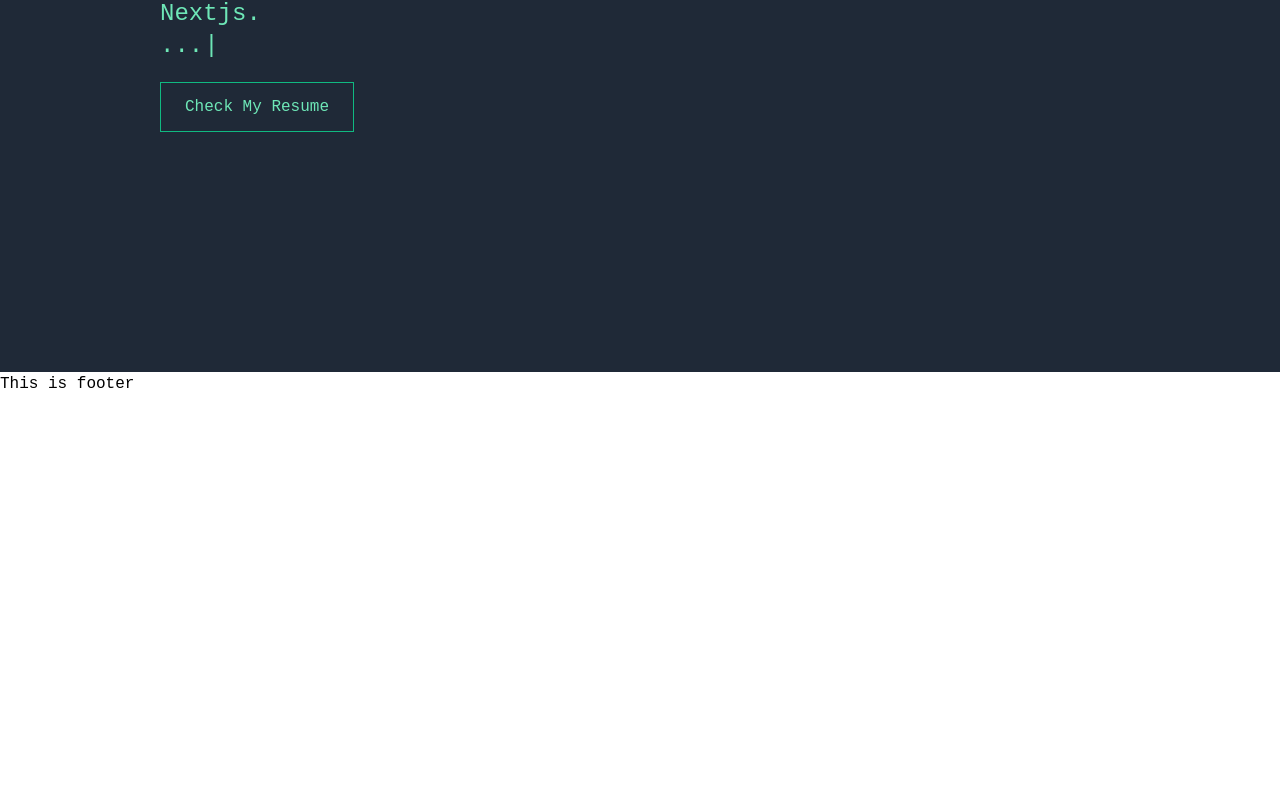
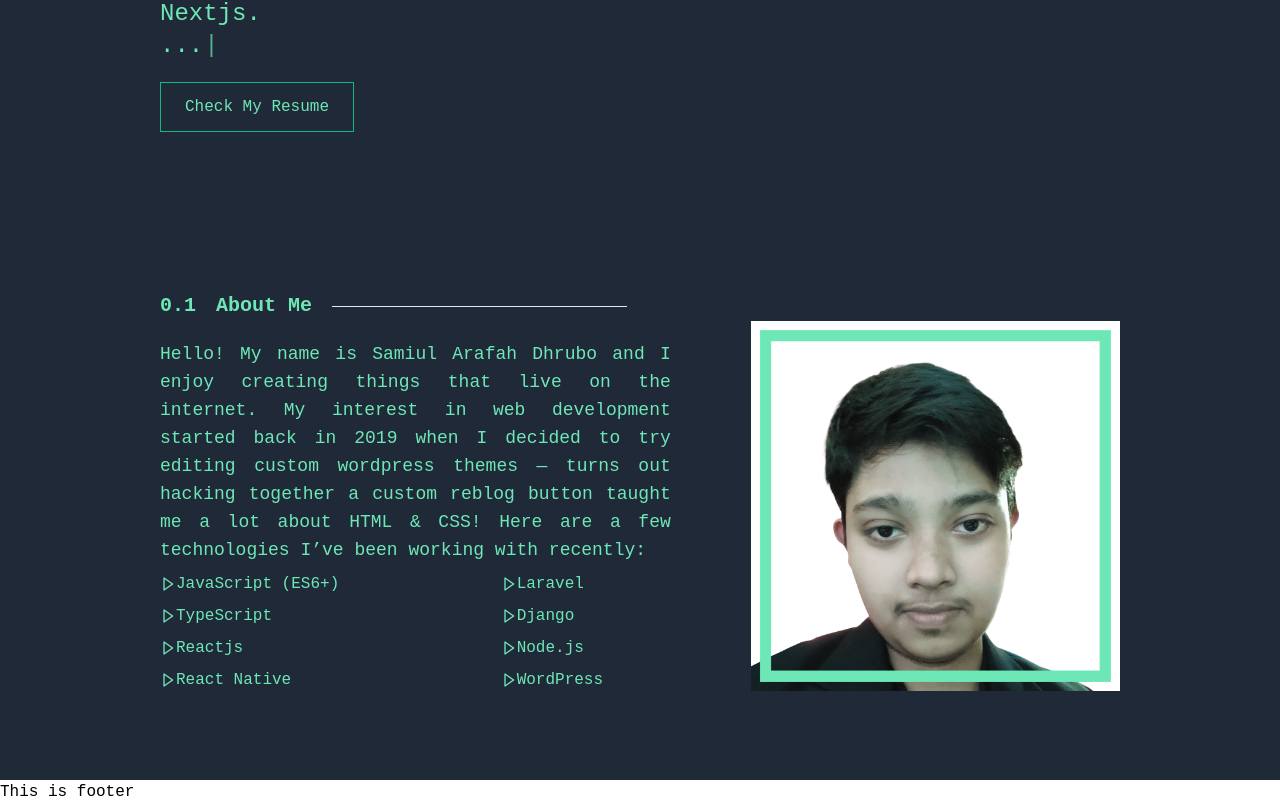
Before and after one commit to arafah-dhrubo/reactjs-portfolio, a React (Create React App) app: page / in a window 1280 px wide. Shown: the part 326-1130 px from the top of the page. Before the commit the page ends 800 px from the top, so only its background shows below. Built offline with nearby package versions, Linux system fonts and the light colour scheme.

Commit message:
Added about section

```diff
--- a/package.json
+++ b/package.json
@@ -9,6 +9,7 @@
     "@testing-library/user-event": "^12.8.3",
     "react": "^17.0.2",
     "react-dom": "^17.0.2",
+    "react-icons": "^4.3.1",
     "react-router-dom": "^6.0.2",
     "react-scripts": "4.0.3",
     "typewriter-effect": "^2.18.2",
--- a/src/components/Home/About/About.js
+++ b/src/components/Home/About/About.js
@@ -1,10 +1,41 @@
 import React from 'react'
-
+import dhrubo from '../../../assets/images/dhrubo.png'
+import { BiRightArrow } from 'react-icons/bi';
 const About = () => {
     return (
-        <div className="bg-gray-800 text-green-300">
-            <div className="container flex items-left justify-center py-20 flex-col">
+        <div className="bg-gray-800 text-green-300 py-20">
+            <div className="">
+                <div className="container items-center flex md:flex-row flex-col w-11/12 md:w-3/4 mx-auto">
+                    <div className="w-full">
+                        <div className="flex mb-5 items-center h-auto">
+                            <p className="font-bold text-xl m-0 p-0">
+                                <span className="mr-5">0.1</span>
+                                About Me
+                            </p>
+                            <hr className="bg-green-100 w-2/4 ml-5" />
+                        </div>
+                        <p className="text-lg text-justify pr-20 ">
+                            Hello! My name is Samiul Arafah Dhrubo and I enjoy creating things that live on the internet. My interest in web development started back in 2019 when I decided to try editing custom wordpress themes — turns out hacking together a custom reblog button taught me a lot about HTML & CSS!
 
+                            Here are a few technologies I’ve been working with recently:
+                        </p>
+                        <div className="flex justify-between w-3/4 mt-2"><ul>
+                            <li class="flex items-center mb-2"><BiRightArrow/>JavaScript (ES6+)</li>
+                            <li class="flex items-center mb-2"><BiRightArrow/>TypeScript</li>
+                            <li class="flex items-center mb-2"><BiRightArrow/>Reactjs</li>
+                            <li class="flex items-center mb-2"><BiRightArrow/>React Native</li>
+                        </ul>
+                            <ul>
+                                <li class="flex items-center mb-2"><BiRightArrow/>Laravel</li>
+                                <li class="flex items-center mb-2"><BiRightArrow/>Django</li>
+                                <li class="flex items-center mb-2"><BiRightArrow/>Node.js</li>
+                                <li class="flex items-center mb-2"><BiRightArrow/>WordPress</li>
+                            </ul></div>
+                    </div>
+                    <div className="mt-5 mb:mt-0">
+                        <img src={dhrubo} alt="Samiul Arafah Dhrubo" />
+                    </div>
+               </div>
             </div>
         </div>
     )
```
Also changed, not shown: src/assets/images/dhrubo.png (added), 1 other file (tests, documents, lock files or other folders).
